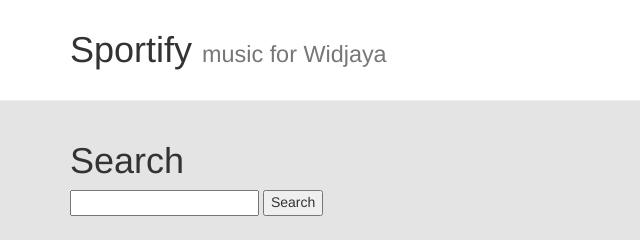
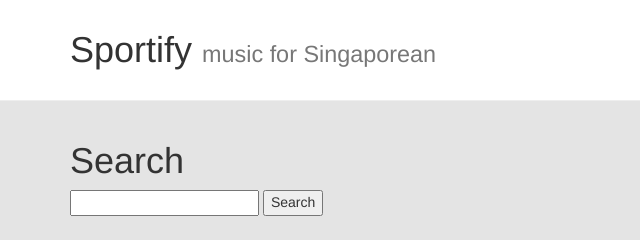
Before and after one commit to jjokom/music, a website: page index.html in a window 1280 px wide. Shown: the full height of the page, 0-640 px from the left. Drawn offline with Linux system fonts and the light colour scheme; a web font is replaced by a local one.

Commit message:
demo for wid

```diff
--- a/index.html
+++ b/index.html
@@ -10,7 +10,7 @@
   <body class="container-fullwidth">
     <div class="page-header">
       <div class="container">
-        <h1>Sportify <small>music for Widjaya</small></h1>
+        <h1>Sportify <small>music for Singaporean</small></h1>
       </div>
     </div>
 
```
